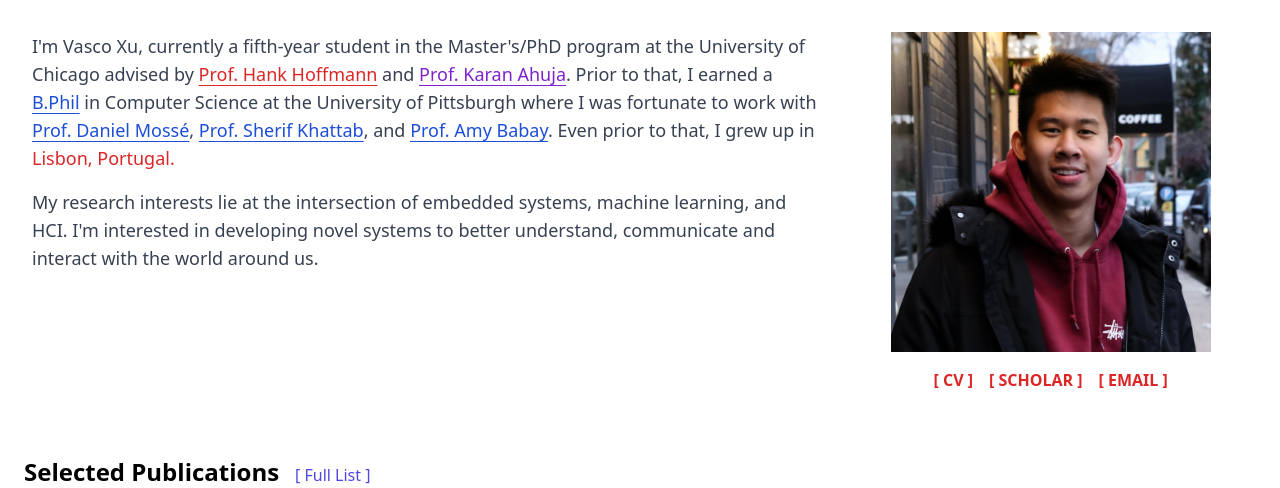
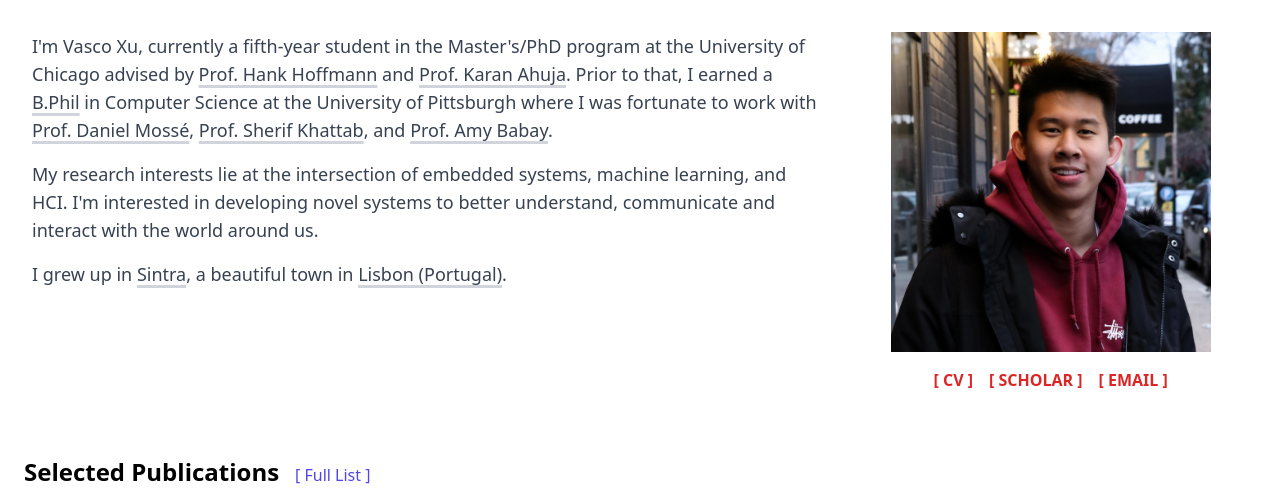
Before and after one commit to VascoXu/Personal-Homepage, a Flask app: page / in a window 1280 px wide. Shown: the part 88-576 px from the top of the page. Run offline with Flask 3, Linux system fonts and the light colour scheme; style sheets or scripts are compiled from the project's sources.

Commit message:
Add Sintra. Change style.

```diff
--- a/build/research.html
+++ b/build/research.html
@@ -8,6 +8,7 @@
   <link href="https://fonts.googleapis.com/css2?family=Noto+Sans:ital,wght@0,100;0,200;0,300;0,400;0,500;0,600;0,700;0,800;0,900;1,100;1,200;1,300;1,400;1,500;1,600;1,700;1,800;1,900&display=swap" rel="stylesheet">
 
   <link rel="stylesheet" href="static/dist/css/tailwind.css">
+  <link rel="stylesheet" href="static/styles/custom.css">
 </head>
 <body class="font-sans flex flex-col min-h-screen">
 
--- /dev/null
+++ b/static/styles/custom.css
@@ -0,0 +1,7 @@
+.link-gray {
+    color: rgb(55 65 81);
+    text-decoration: underline;
+    text-decoration-color: rgb(209 213 219);
+    text-underline-offset: 4px;
+    text-decoration-thickness: 3px;
+  }
--- a/templates/index.html
+++ b/templates/index.html
@@ -15,16 +15,17 @@
 <!-- Description -->
 <div class="md:w-3/4 lg:w-2/3">
   <p class="text-lg text-gray-700 mb-4">
-        I'm Vasco Xu, currently a fifth-year student in the Master's/PhD program at the University of Chicago advised by <a href="https://people.cs.uchicago.edu/~hankhoffmann/" target="_blank" class="text-red-600 underline underline-offset-4">Prof. Hank Hoffmann</a> and <a href="https://karan-ahuja.com/" target="_blank" class="text-purple-700 underline underline-offset-4 hover:underline">Prof. Karan Ahuja</a>.
-        Prior to that, I earned a <a href="https://www.frederickhonors.pitt.edu/academics/bachelor-philosophy-bphil-degree" target="_blank" class="text-blue-700 underline underline-offset-4 hover:underline">B.Phil</a> in Computer Science at the University of Pittsburgh where I was fortunate to work with
-        <a href="https://people.cs.pitt.edu/~mosse/personal.shtml" target="_blank" class="text-blue-700 underline underline-offset-4 hover:underline">Prof. Daniel Mossé</a>, <a href="https://people.cs.pitt.edu/~skhattab/" target="_blank" class="text-blue-700 underline underline-offset-4 hover:underline">Prof. Sherif Khattab</a>, and
-        <a href="https://sites.pitt.edu/~babay/" target="_blank" class="text-blue-700 underline underline-offset-4 hover:underline">Prof. Amy Babay</a>. Even prior to that, I grew up in <a href="https://en.wikipedia.org/wiki/Lisbon" target="_blank" class="text-red-600">Lisbon, Portugal.</a>
+    I'm Vasco Xu, currently a fifth-year student in the Master's/PhD program at the University of Chicago advised by <a href="https://people.cs.uchicago.edu/~hankhoffmann/" target="_blank" class="link-gray">Prof. Hank Hoffmann</a> and <a href="https://karan-ahuja.com/" target="_blank" class="link-gray">Prof. Karan Ahuja</a>.
+    Prior to that, I earned a <a href="https://www.frederickhonors.pitt.edu/academics/bachelor-philosophy-bphil-degree" target="_blank" class="link-gray">B.Phil</a> in Computer Science at the University of Pittsburgh where I was fortunate to work with
+    <a href="https://people.cs.pitt.edu/~mosse/personal.shtml" target="_blank" class="link-gray">Prof. Daniel Mossé</a>, <a href="https://people.cs.pitt.edu/~skhattab/" target="_blank" class="link-gray">Prof. Sherif Khattab</a>, and
+    <a href="https://sites.pitt.edu/~babay/" target="_blank" class="link-gray">Prof. Amy Babay</a>.
   </p>
-
   <p class="text-lg text-gray-700 mb-4">
     My research interests lie at the intersection of embedded systems, machine learning, and HCI. I'm interested in developing novel systems to better understand, communicate and interact with the world around us.
   </p>
-
+  <p class="text-lg text-gray-700 mb-4">
+    I grew up in <a href="https://en.wikipedia.org/wiki/Sintra" target="_blank" class="link-gray">Sintra</a>, a beautiful town in <a href="https://en.wikipedia.org/wiki/Lisbon" target="_blank" class="link-gray">Lisbon (Portugal)</a>.
+  </p>
 </div>
 
 <!-- Image + Links -->
--- a/templates/layout.html
+++ b/templates/layout.html
@@ -18,6 +18,7 @@
     }
   </script>
   <link rel="stylesheet" href="{{url_for('static',filename='dist/css/tailwind.css')}}">
+  <link rel="stylesheet" href="static/styles/custom.css">
 </head>
 <body class="font-sans flex flex-col min-h-screen">
 
```
Also changed, not shown: build/index.html (+8 -6 lines), build/static/styles/custom.css (added, +7 -0 lines). Lines whose indentation alone changed are shown as unchanged.
